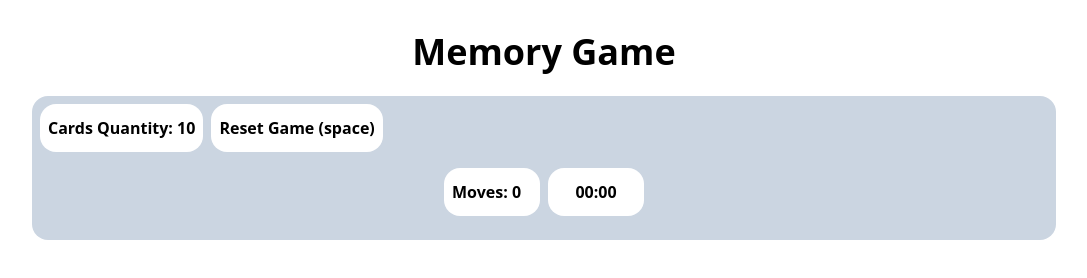
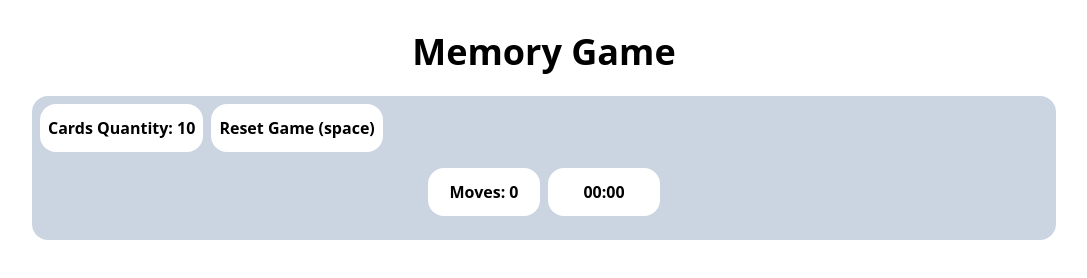
Before and after one commit to mauriciompf/memory_game-m, a website built with Vite: page index.html in a window 1280 px wide. Shown: the whole page, without its empty margins (96-1183 px from the left). Built offline with nearby package versions, Linux system fonts and the light colour scheme; no server answers.

Commit message:
feat: add movesCounter

```diff
--- a/index.html
+++ b/index.html
@@ -36,16 +36,10 @@
 
           <!-- Counters -->
           <div class="my-4 flex gap-2 justify-center">
-            <div>
-              <span class="block w-24 rounded-2xl bg-white px-2 py-3">
-                Moves: 0
-              </span>
-            </div>
+            <div id="moves-counter" class="w-28 text-center"></div>
 
-            <div class="text-center">
-              <span class="block w-24 rounded-2xl bg-white px-2 py-3"
-                >00:00</span
-              >
+            <div class="text-center w-28">
+              <span class="block rounded-2xl bg-white px-2 py-3">00:00</span>
             </div>
           </div>
         </div>
--- /dev/null
+++ b/src/__tests__/movesCounter.test.ts
@@ -0,0 +1,26 @@
+import { beforeEach, describe, expect, it } from "vitest";
+import movesCounter from "../ts/movesCounter";
+import { fireEvent } from "@testing-library/dom";
+
+describe("movesCounter", () => {
+  beforeEach(() => {
+    localStorage.clear();
+    localStorage.setItem("movesCounter", JSON.stringify(0));
+
+    movesCounter();
+  });
+
+  it("should update move counter and localStorage when card is clicked", async () => {
+    const cardButton = document.getElementById("cardId-0") as HTMLButtonElement;
+    const counterDiv = document.getElementById(
+      "moves-counter"
+    ) as HTMLDivElement;
+    const counterText = counterDiv?.querySelector("span") as HTMLSpanElement;
+    if (!cardButton && !counterDiv && !counterText) return;
+
+    fireEvent.click(cardButton);
+
+    expect(counterText?.textContent).toBe("Moves 1");
+    expect(localStorage.getItem("movesCounter")).toBe("1");
+  });
+});
--- a/src/ts/main.ts
+++ b/src/ts/main.ts
@@ -1,5 +1,7 @@
 import createCardsGrid from "./createCardsGrid";
 import flipCards from "./flipCards";
+import movesCounter from "./movesCounter";
 
 await createCardsGrid();
 await flipCards();
+movesCounter();
--- /dev/null
+++ b/src/ts/movesCounter.ts
@@ -0,0 +1,30 @@
+import createCardsGrid from "./createCardsGrid";
+import flipCards from "./flipCards";
+
+const movesCounter = async () => {
+  await createCardsGrid();
+  await flipCards();
+
+  const counterDiv = document.getElementById("moves-counter") as HTMLDivElement;
+  if (!counterDiv) return;
+  let counter = JSON.parse(localStorage.getItem("movesCounter") || "0");
+
+  const counterText = document.createElement("span") as HTMLSpanElement;
+  counterText.className = "block rounded-2xl bg-white px-2 py-3";
+  counterDiv.appendChild(counterText);
+  counterText.textContent = `Moves: ${counter}`;
+
+  for (let i = 0; i < 10; i++) {
+    const cardButton = document.getElementById(
+      `cardId-${i}`
+    ) as HTMLButtonElement;
+
+    cardButton.addEventListener("click", () => {
+      counter++;
+      counterText.textContent = `Moves ${counter}`;
+      localStorage.setItem("movesCounter", JSON.stringify(counter));
+    });
+  }
+};
+
+export default movesCounter;
```
